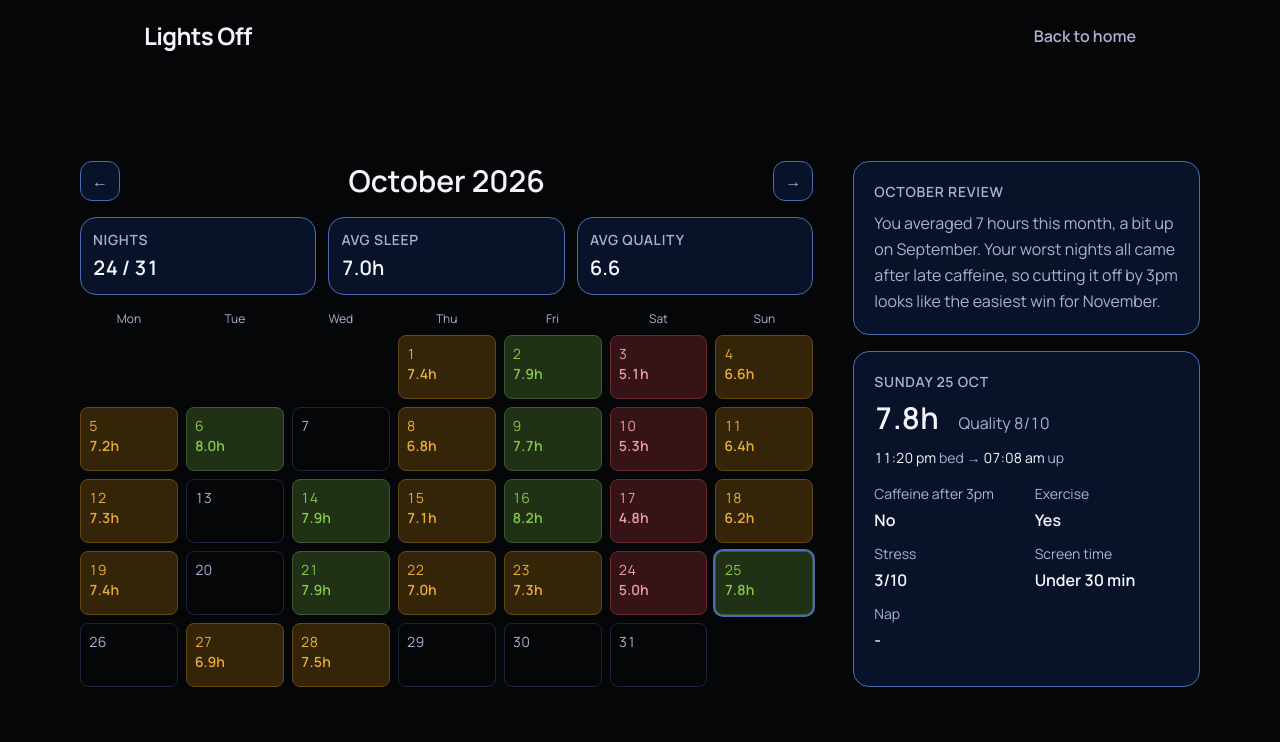
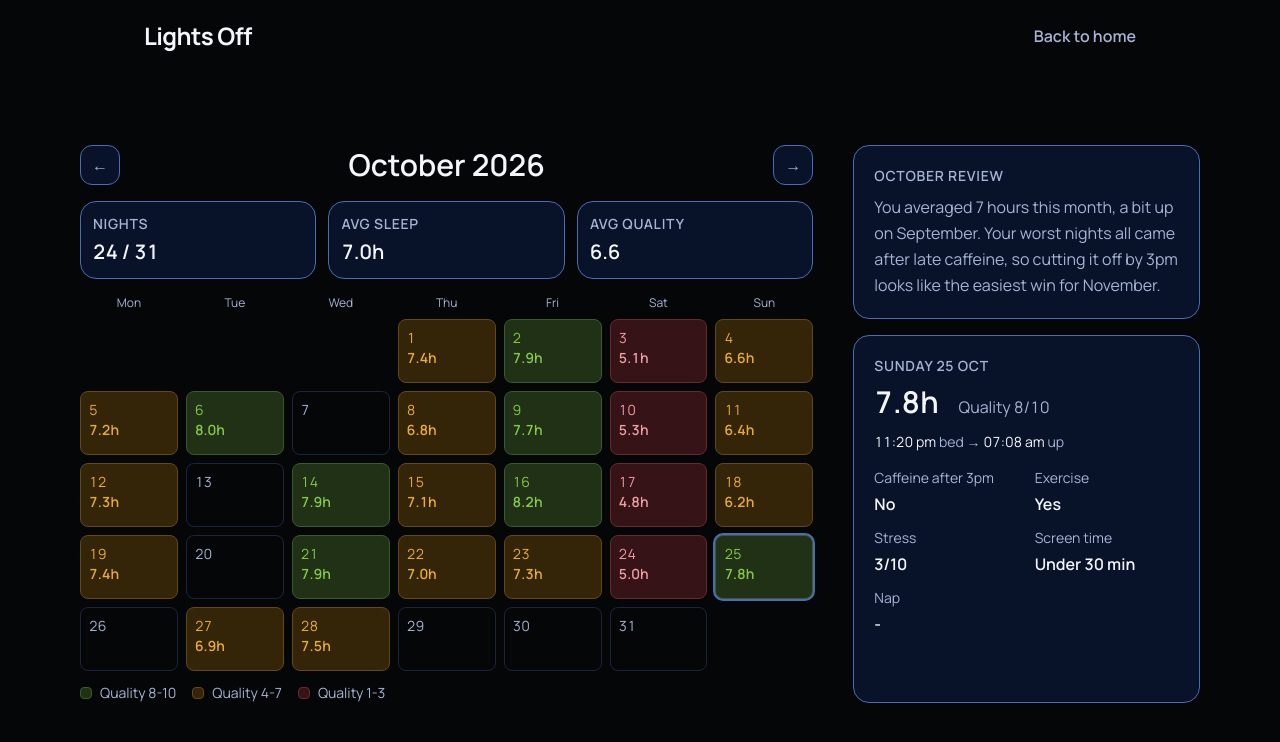
Before and after one commit to isaacnguyen10711-cpu/Lights-Off, a Next.js app in the folder lo-frontend/: page /dashboard in a window 1280 px wide. Shown: the top 742 px of the page. Built offline with nearby package versions, Linux system fonts and the light colour scheme.

Commit message:
Add a quality colour key under the dashboard calendar

```diff
--- a/lo-frontend/app/dashboard/page.tsx
+++ b/lo-frontend/app/dashboard/page.tsx
@@ -2,6 +2,7 @@ import Link from "next/link";
 import CalendarDay from "../../components/CalendarDay";
 import StatBox from "../../components/StatBox";
 import NightDetails from "../../components/NightDetails";
+import QualityLabel from "../../components/QualityLabel";
 import { labelStyles } from "../../components/styles";
 import { SleepLogProps } from "../../type";
 
@@ -81,6 +82,9 @@ export default function DashboardPage() {
               <CalendarDay key={day} day={day} hours={sampleHours[day] ?? null} quality={sampleQuality[day] ?? null} selected={day === selectedDay} />
             ))}
           </div>
+
+          {/* the colour key under the calendar */}
+          <QualityLabel />
         </section>
 
         <section className="xl:col-span-1 flex flex-col gap-4">
--- /dev/null
+++ b/lo-frontend/components/QualityLabel.tsx
@@ -0,0 +1,22 @@
+// same colours and ranges as CalendarDay
+const levels = [
+  { label: "Quality 8-10", colour: "bg-good border-good-line" },
+  { label: "Quality 4-7", colour: "bg-okay border-okay-line" },
+  { label: "Quality 1-3", colour: "bg-bad border-bad-line" },
+];
+
+// the colour key under the calendar
+const QualityLabel = () => {
+  return (
+    <div className="mt-3 flex flex-wrap gap-4 text-xs md:text-sm text-muted">
+      {levels.map((level) => (
+        <p key={level.label} className="flex items-center gap-2">
+          <span className={`size-3 rounded border ${level.colour}`} />
+          {level.label}
+        </p>
+      ))}
+    </div>
+  );
+}
+
+export default QualityLabel;
```
